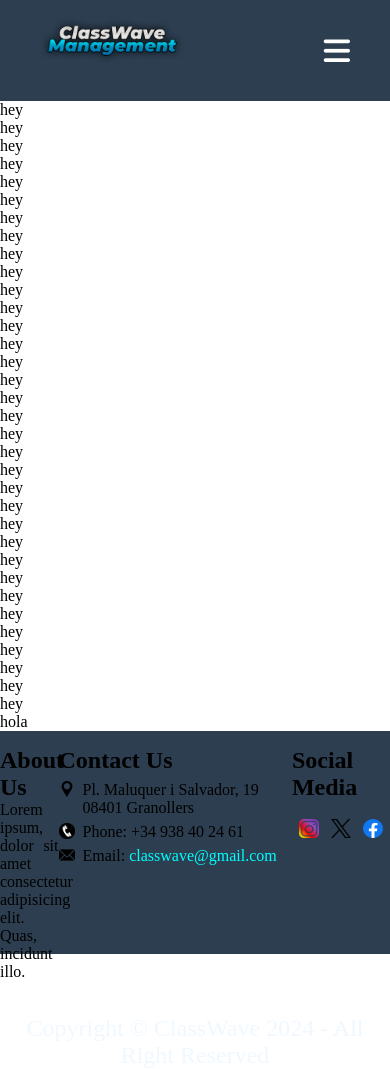
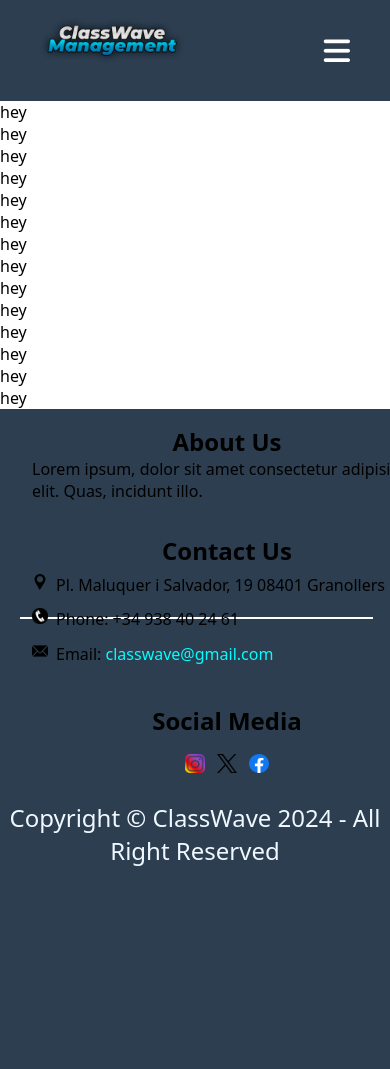
Before and after one commit to Reiax9/Proyecto-Final, a PHP site: page / in a window 390 px wide; the page is wider, and only the part inside the window is pictured. After the commit the page ends 866 px from the top of that part, so only its background shows below. Run offline with PHP 8.4, Linux system fonts and the light colour scheme; some libraries are stand-ins or nearby versions.

Commit message:
media query fix

```diff
--- a/css/comon.css
+++ b/css/comon.css
@@ -4,17 +4,12 @@
     box-sizing: content-box;
     text-decoration: none;
     list-style: none;
+    font-family: system-ui, -apple-system, BlinkMacSystemFont, 'Segoe UI', Roboto, Oxygen, Ubuntu, Cantarell, 'Open Sans', 'Helvetica Neue', sans-serif;
 }
 
 header{
     margin: 0;
     padding: 0;
-}
-
-main{
-    /* height: 70vh; */
-    max-width: 100vw;
-    width: 100vw;
 }
 
 
@@ -148,7 +143,16 @@
 
 /*? ======================================== Footer ======================================  */
 
+.border {
+    border: solid 3px red;
+
+}
+
 footer{
+    background: #2c3e50;
+}
+
+/* footer{
     padding-top: 1em;
     padding-bottom: 5em;
     position: block;
@@ -157,24 +161,48 @@
     max-width: 100vw;
     width: 100vw;
     background: #2c3e50;
+} */
+
+#aboutUs, #contactUs, #redesSociales{
+    float: left;
 }
 
 #containFooter{
-    display: flex;
-    flex-direction: row;
-    justify-content: space-around;
+    /* display: inline; */
+    /* flex-direction: row; */
+    height: 12em;
 }
 
+
+
 #aboutUs{
+    padding: 1em 2em;
     display: flex;
     flex-direction: column;
     text-align: justify;
-    width: 15%;
+    align-items: center;
+    align-content: center;
+}
+
+#contactUs {
+    padding: 1em 2em;
+    display: flex;
+    flex-direction: column;
+
+}
+
+#contactUs h2 {
+    display: flex;
+    justify-content: center;
+    align-items: center;
+    align-content: center;
 }
 
 #redesSociales{
+    padding: 1em 2em;
     display: flex;
     flex-direction: column;
+    align-items: center;
 }
 
 #iconosRedesSociales{
@@ -224,8 +252,7 @@
 width: 100%;
 }
 
-@media only screen and (min-width: 670px) {
-/* For mobile phones: */
+/* @media only screen and (min-width: 320px) {
     .col-s-1 {width: 8.33%;}
     .col-s-2 {width: 16.66%;}
     .col-s-3 {width: 25%;}
@@ -238,7 +265,7 @@
     .col-s-10 {width: 83.33%;}
     .col-s-11 {width: 91.66%;}
     .col-s-12 {width: 100%;}
-}
+} */
 
 @media only screen and (min-width: 670px) {
     /* For tablets: */
--- a/index.html
+++ b/index.html
@@ -12,7 +12,7 @@
 <body>
     <header>
     </header>
-    <nav>
+    <nav class="col-l-12 col-m-12">
         <input type="checkbox" id="check">
         <label for="check">
             <i class="fas fa-bars " id="btn"></i>
@@ -26,7 +26,7 @@
             <li><a href="./web/contact.html">Contact</a></li>
         </ul>
     </nav>
-    <main>
+    <main class="col-l-12 col-m-12">
         <p>hey</p>
         <p>hey</p>
         <p>hey</p>
@@ -40,34 +40,14 @@
         <p>hey</p>
         <p>hey</p>
         <p>hey</p><p>hey</p>
-        <p>hey</p>
-        <p>hey</p>
-        <p>hey</p>
-        <p>hey</p>
-        <p>hey</p><p>hey</p>
-        <p>hey</p>
-        <p>hey</p>
-        <p>hey</p>
-        <p>hey</p>
-        <p>hey</p>
-        <p>hey</p>
-        <p>hey</p>
-        <p>hey</p>
-        <p>hey</p>
-        <p>hey</p>
-        <p>hey</p>
-        <p>hey</p>
-        <p>hey</p>
-        <p>hey</p>
-        <p>hola</p>
     </main>
     <footer>
         <div id="containFooter">
-            <div id="aboutUs">
+            <div id="aboutUs" class="col-l-4 col-m-12">
                 <h2>About Us</h2>
                 <p>Lorem ipsum, dolor sit amet consectetur adipisicing elit. Quas, incidunt illo. </p>
             </div>
-            <div id="contactUs">
+            <div id="contactUs" class="col-l-4 col-m-12">
                 <h2>Contact Us</h2>
                 <div class="apartados">
                     <img class="iconoApartados" src="./img/ubicacion.png" alt="Icono de ubicacion">
@@ -82,7 +62,7 @@
                     <p>Email: <a href="mailto:classwave@gmail.com">classwave@gmail.com</a></p>
                 </div>
             </div>
-            <div id="redesSociales">
+            <div id="redesSociales" class="col-l-4 col-m-12">
                 <h2>Social Media</h2>
                 <div id="iconosRedesSociales">
                     <a href="https://instagram.com">
```
